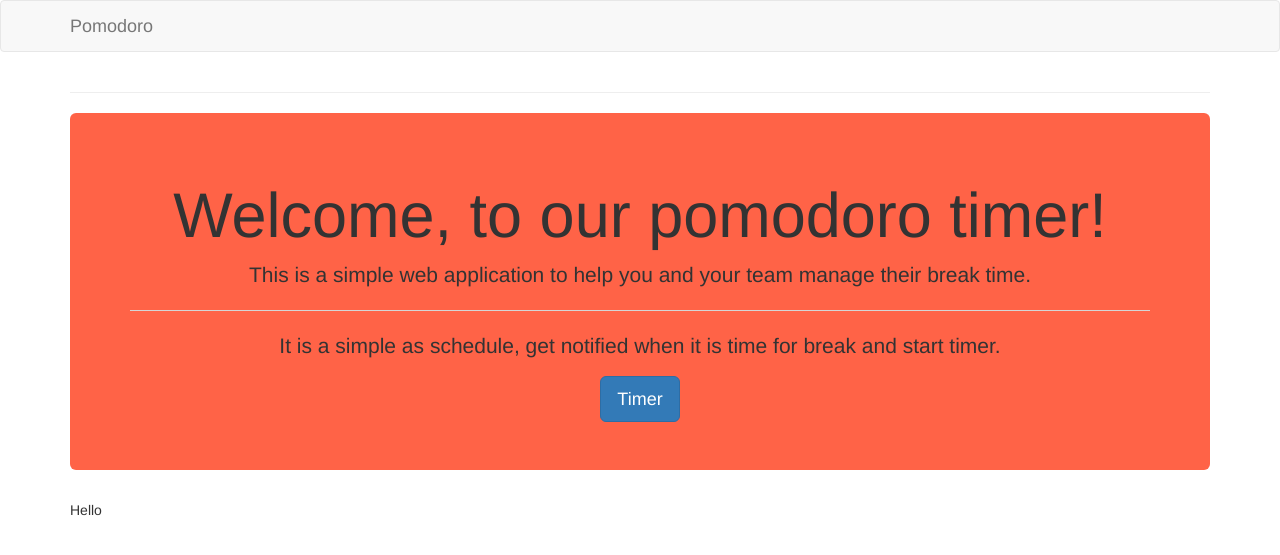
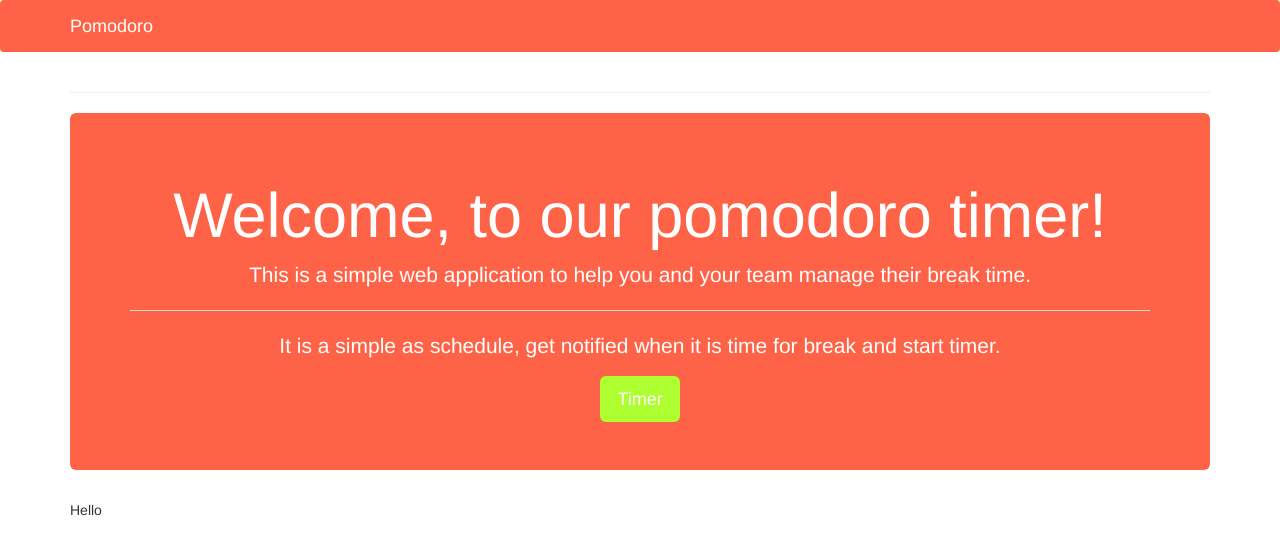
Before and after one commit to John-Kimani/Pomodoro, a Flask app: page / in a window 1280 px wide. Shown: the top 555 px of the page. Run offline with Flask 2, Linux system fonts and the light colour scheme; some libraries are stand-ins or nearby versions.

Commit message:
Improve style

```diff
--- a/app/static/css/main.css
+++ b/app/static/css/main.css
@@ -1,3 +1,20 @@
 .jumbotron{
  background-color: tomato;
+ color: white;
 }
+
+.navbar{
+    background-color: tomato;
+}
+
+.logo{
+ color: white;
+}
+.btn{
+    color: white;
+    background-color: greenyellow;
+}
+.btn:hover{
+    color: greenyellow;
+    background-color: white;
+}
--- a/app/templates/base.html
+++ b/app/templates/base.html
@@ -17,7 +17,7 @@
 
 
 {% block navbar %}
-    <nav class="navbar navbar-default">
+    <nav class="navbar">
         <div class="container">
             <div class="navbar-header">
                 <button type="button" class="navbar-toggle collapsed" data-toggle="collapse" data-target="#bs-example-navbar-collapse-1" aria-expanded="false">
@@ -26,7 +26,7 @@
                     <span class="icon-bar"></span>
                     <span class="icon-bar"></span>
                 </button>
-                <a class="navbar-brand" href="/index">Pomodoro</a>
+                <a class="navbar-brand logo" href="/index">Pomodoro</a>
             </div>
         </div>
     </nav>
--- a/app/templates/index.html
+++ b/app/templates/index.html
@@ -7,7 +7,7 @@
         <p class="lead">This is a simple web application to help you and your team manage their break time.</p>
         <hr class="my-4">
         <p>It is a simple as schedule, get notified when it is time for break and start timer.</p>
-        <a class="btn btn-primary btn-lg" href="#" role="button">Timer</a>
+        <a class="btn btn-lg" href="#" role="button">Timer</a>
     </div>
 
     <p class="timer">Hello</p>
```
